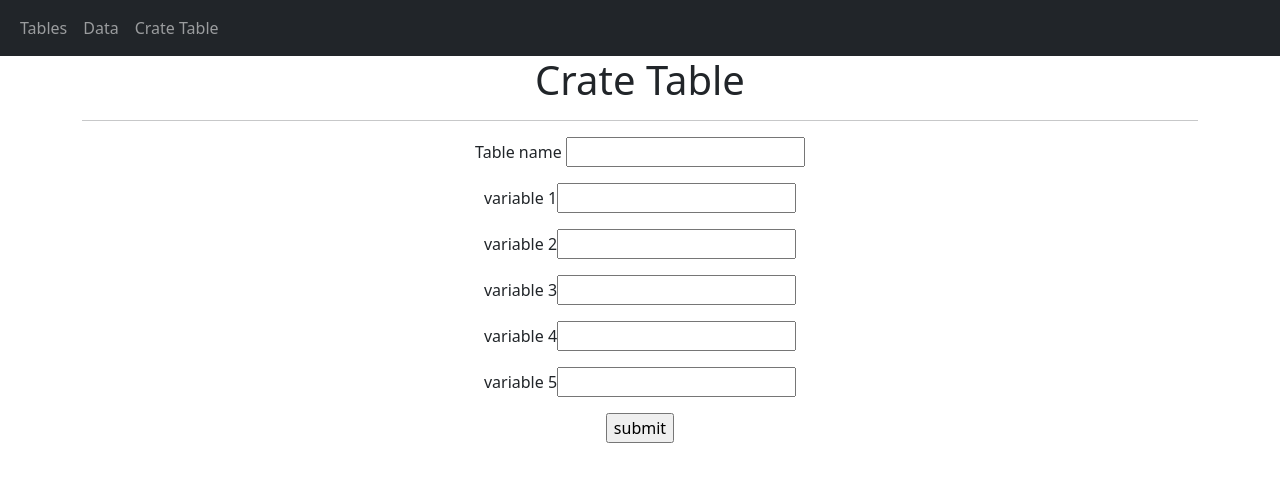
After one commit to reinisdreska/Flask-data, a Flask app: page /crate_table in a window 1280 px wide. The commit adds this page. Shown: the top 482 px of the page. Run offline with Flask 2, Linux system fonts and the light colour scheme; parts of the project's set-up code (start-up, migrations or seed data) failed here and were passed over.

```diff
--- a/app.py
+++ b/app.py
@@ -20,9 +20,11 @@ mycursor.execute("USE reinis_test")
 @app.route("/")
 def tables():
     mycursor.execute("SHOW TABLES")
+    tables_arr = []
     for tables in mycursor:
-        continue
-    tables_string = "".join(tables)
+        tables_arr += tables
+    separator = ", "
+    tables_string = separator.join(tables_arr)
 
     return render_template("tables.html", title="Tables", tables=tables_string)
 
@@ -44,6 +46,19 @@ def data():
 
         return render_template("data.html", title="Data", data=data_tuples)
 
-@app.route("/crate")
+@app.route("/crate_table")
+def crate_table():
+    return render_template("crate_table.html", title="Crate Table ")
+
+@app.route("/crate", methods = ['POST'])
 def crate():
-    return render_template("crate.html", title="Crate Data")
+    if request.method == 'POST':
+        remove = ["{", "}", ":", "'"]
+        table_raw = request.form
+        table_dict = table_raw.to_dict(flat=True)
+        table_string = str(table_dict)
+        table = table_string.replace("Table", "").replace("variable_1", "").replace("variable_2", "").replace("variable_3", "").replace("variable_4", "").replace("variable_5", "").replace("{", "").replace("}", "").replace(":", "").replace("'", "").replace(",", "")
+        table_arr = table.split()
+        print(table_arr)
+        mycursor.execute("CREATE TABLE "+ table_arr[0] +" ( "+ table_arr[1] + " VARCHAR(100), "+ table_arr[2] + " VARCHAR(100), "+ table_arr[3] + " VARCHAR(100), "+ table_arr[4] + " VARCHAR(100), "+ table_arr[5] + " VARCHAR(100))")
+        return render_template("crate.html", title="Crate ")
--- a/templates/base.html
+++ b/templates/base.html
@@ -21,7 +21,7 @@
                             <a class="nav-link" href="/which_table">Data</a>
                         </li>
                         <li class="nav-item">
-                            <a class="nav-link" href="/crate">Crate Data</a>
+                            <a class="nav-link" href="/crate_table">Crate Table</a>
                         </li>
                     </ul>
                 </div>
--- /dev/null
+++ b/templates/crate_table.html
@@ -0,0 +1,13 @@
+{% extends "base.html" %}
+
+{% block content %}
+    <form action = "http://localhost:5000/crate" method = "POST">
+        <p>Table name <input type = "text" name = "Table" /></p>
+        <p>variable 1<input type = "text" name = "variable_1" /></p>
+        <p>variable 2<input type = "text" name = "variable_2" /></p>
+        <p>variable 3<input type = "text" name = "variable_3" /></p>
+        <p>variable 4<input type = "text" name = "variable_4" /></p>
+        <p>variable 5<input type = "text" name = "variable_5" /></p>
+        <p><input type = "submit" value = "submit" /></p>
+    </form>
+{% endblock %}
```
